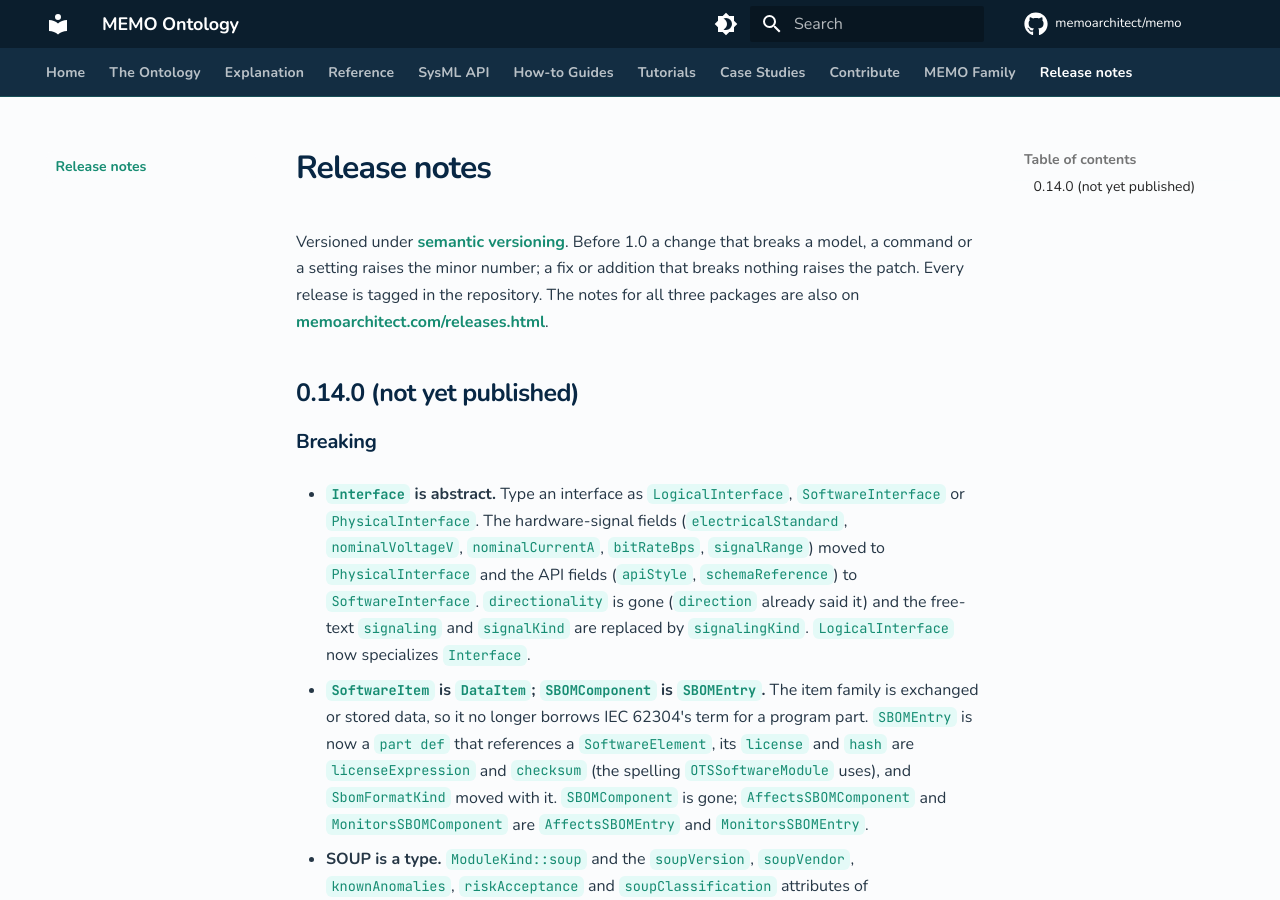
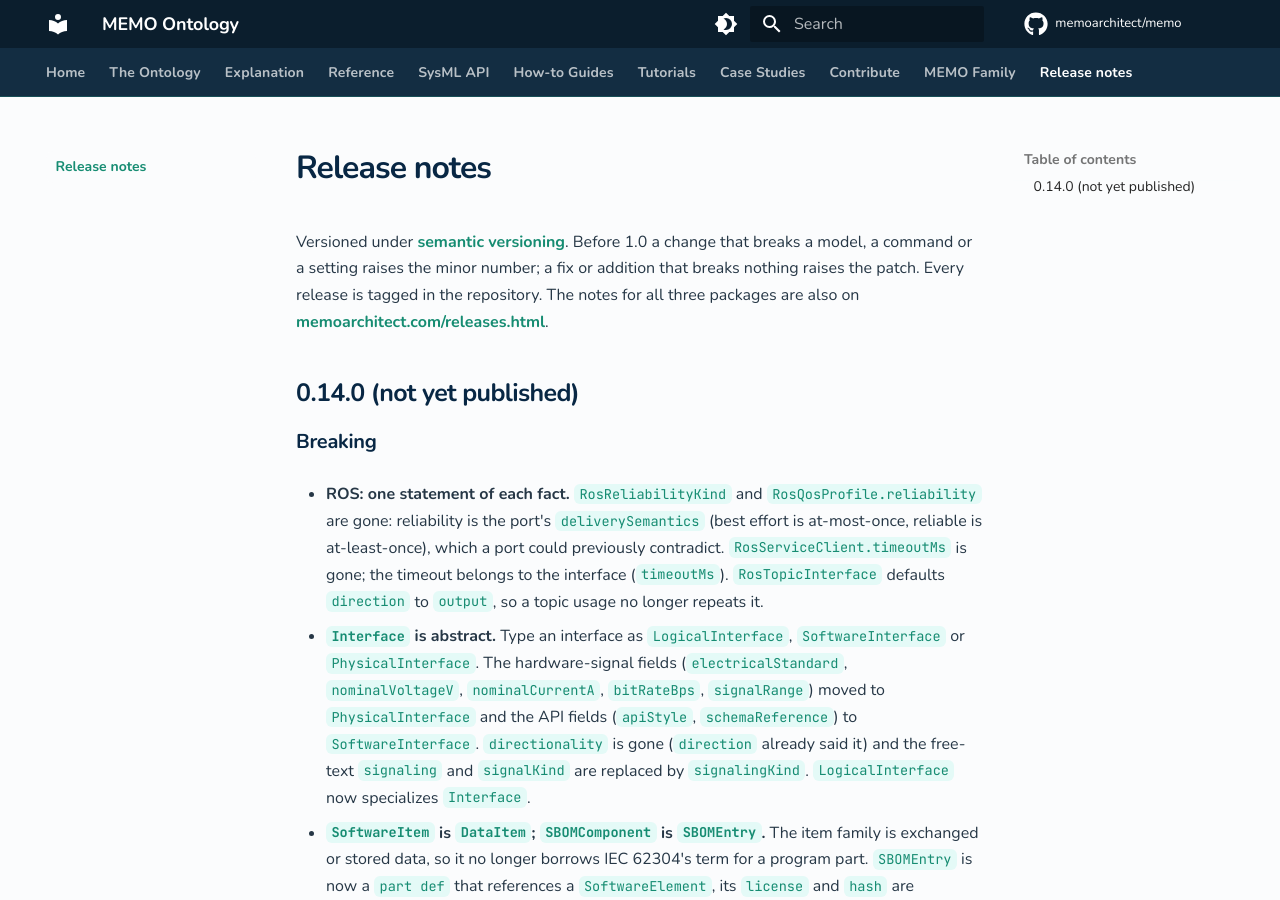
Before and after one commit to memoarchitect/memo, an MkDocs documentation site: the page built from docs/release-notes.md, in a window 1280 px wide and 900 px high. Built offline with MkDocs 1.6.1 and Material for MkDocs 9.7.7, drawn with Linux system fonts in a browser that asks for light colours; comment, search, counter and statistics services are not loaded.

Commit message:
ros: each fact stated once; QoS filled in for the safety monitor
Reliability is the port's deliverySemantics, not also a QoS field; the service
timeout is on the interface; a topic defaults to output; the example drops the
four flows that repeated what the topic interface already carries. The safety
monitor's scan and command-velocity subscribers now request QoS matching what
they are offered.

Co-Authored-By: Claude Sonnet 5.5 <noreply@anthropic.com>

```diff
--- a/docs/release-notes.md
+++ b/docs/release-notes.md
@@ -5,6 +5,8 @@ Versioned under [semantic versioning](https://semver.org/). Before 1.0 a change
 ## 0.14.0 (not yet published)
 
 ### Breaking
+
+- **ROS: one statement of each fact.** `RosReliabilityKind` and `RosQosProfile.reliability` are gone: reliability is the port's `deliverySemantics` (best effort is at-most-once, reliable is at-least-once), which a port could previously contradict. `RosServiceClient.timeoutMs` is gone; the timeout belongs to the interface (`timeoutMs`). `RosTopicInterface` defaults `direction` to `output`, so a topic usage no longer repeats it.
 
 - **`Interface` is abstract.** Type an interface as `LogicalInterface`, `SoftwareInterface` or `PhysicalInterface`. The hardware-signal fields (`electricalStandard`, `nominalVoltageV`, `nominalCurrentA`, `bitRateBps`, `signalRange`) moved to `PhysicalInterface` and the API fields (`apiStyle`, `schemaReference`) to `SoftwareInterface`. `directionality` is gone (`direction` already said it) and the free-text `signaling` and `signalKind` are replaced by `signalingKind`. `LogicalInterface` now specializes `Interface`.
 
```
Also changed, not shown: extensions/README.md (+1 -1 lines), 2 other files.
